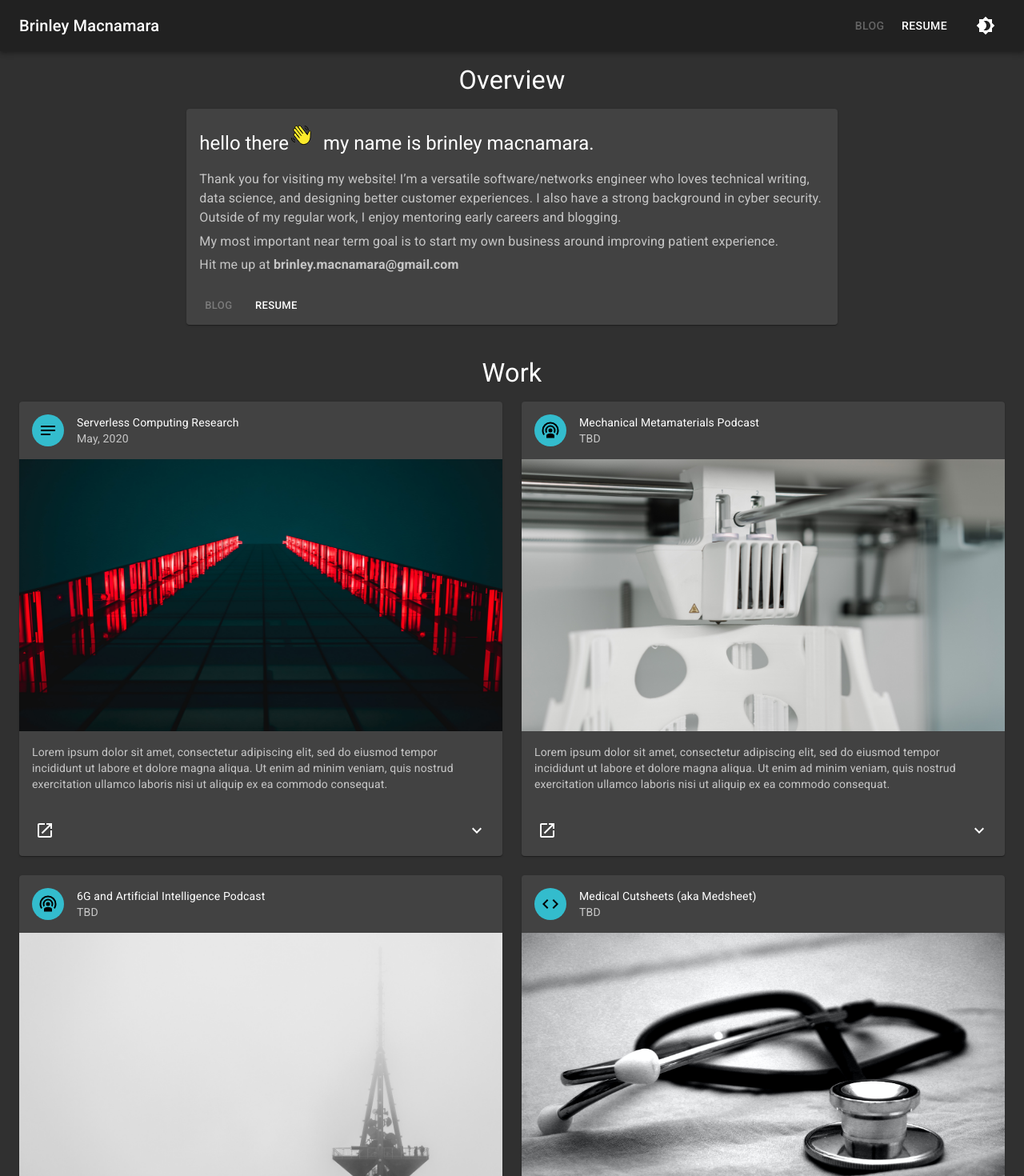
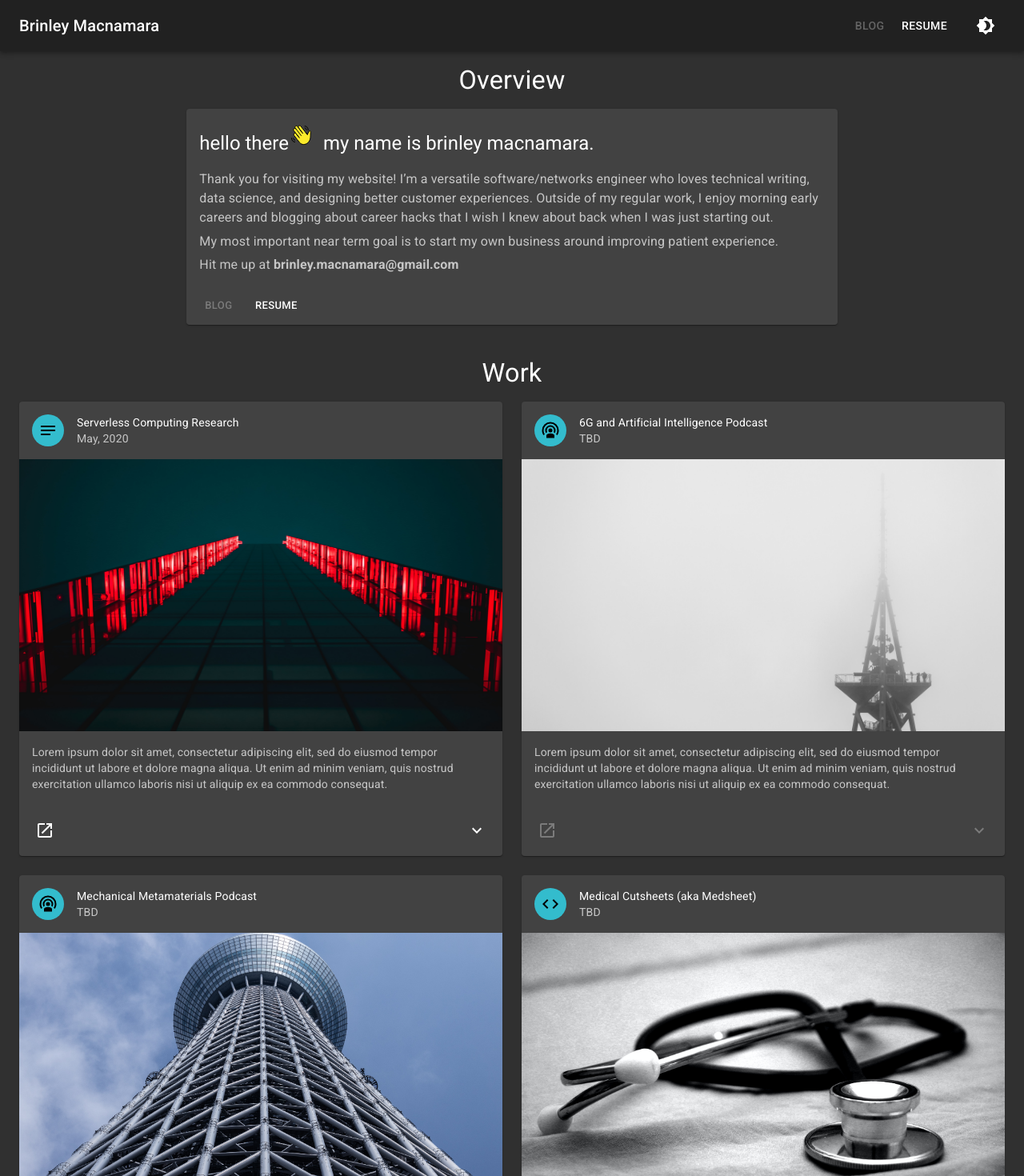
Before and after one commit to brinleym/personal-website, a React (Create React App) app in the folder react-client/: page / in a window 1280 px wide. Shown: the top 1470 px of the page at 80% size. Built offline with nearby package versions, Linux system fonts and the light colour scheme.

Commit message:
added dynamic disabling of buttons on work cards that represent unpublished work and switch Metamaterials podcast image

```diff
--- a/react-client/src/components/BioCard.js
+++ b/react-client/src/components/BioCard.js
@@ -52,9 +52,8 @@ export default function BioCard() {
           </div>
           <Typography variant="body1" color="textSecondary" component="p" gutterBottom>
             Thank you for visiting my website! I’m a versatile software/networks engineer who loves
-            technical writing, data science, and designing better customer experiences. I also
-            have a strong background in cyber security.
-            Outside of my regular work, I enjoy mentoring early careers and blogging.
+            technical writing, data science, and designing better customer experiences. Outside of my regular work,
+            I enjoy morning early careers and blogging about career hacks that I wish I knew about back when I was just starting out.
           </Typography>
           <Typography variant="body1" color="textSecondary" component="p" gutterBottom>
             My most important near term goal is to start my own business around improving patient experience.
--- a/react-client/src/components/WorkCard.js
+++ b/react-client/src/components/WorkCard.js
@@ -99,6 +99,7 @@ export default function WorkCard(props) {
             aria-label="open in new tab"
             href={props.link}
             target="_blank"
+            disabled={props.date === "TBD" ? true : false}
           >
             <LaunchIcon />
           </IconButton>
@@ -110,6 +111,7 @@ export default function WorkCard(props) {
           onClick={handleExpandClick}
           aria-expanded={expanded}
           aria-label="show more"
+          disabled={props.date === "TBD" ? true : false}
         >
           <ExpandMoreIcon />
         </IconButton>
--- a/react-client/src/components/WorksGrid.js
+++ b/react-client/src/components/WorksGrid.js
@@ -4,7 +4,7 @@ import Grid from '@material-ui/core/Grid';
 import WorkCard from './WorkCard';
 
 import serverless_img from '../static/images/DataCenter.jpg';
-import printer_img from '../static/images/3DPrinter.jpg';
+import lattice_img from '../static/images/LatticeTower.jpg';
 import cellular_img from '../static/images/CellTower.jpg';
 import stethoscope_img from '../static/images/Healthcare.jpg';
 import pi_img from '../static/images/RaspberryPi.jpg';
@@ -39,13 +39,13 @@ const WorksGrid = () => {
           {/* <Paper className={classes.paper}> */}
             <WorkCard
               type="podcast"
-              title="Mechanical Metamaterials Podcast"
+              title="6G and Artificial Intelligence Podcast"
               date="TBD"
-              image={printer_img}
-              image_title="3D printer"
+              image={cellular_img}
+              image_title="Cell Tower"
               description=""
               details=""
-              link="https://drive.google.com/file/d/1n7MitolN3WmklgiO1y5l8ZurzzURxTVj/view?usp=sharing"
+              link="https://drive.google.com/file/d/1HxZPtMnYUs5o6fBDs-uvUXCsNKbC_9uj/view?usp=sharing"
               >
             </WorkCard>
           {/* </Paper> */}
@@ -54,13 +54,13 @@ const WorksGrid = () => {
           {/* <Paper className={classes.paper}> */}
             <WorkCard
               type="podcast"
-              title="6G and Artificial Intelligence Podcast"
+              title="Mechanical Metamaterials Podcast"
               date="TBD"
-              image={cellular_img}
-              image_title="Cell Tower"
+              image={lattice_img}
+              image_title="3D printer"
               description=""
               details=""
-              link="https://drive.google.com/file/d/1HxZPtMnYUs5o6fBDs-uvUXCsNKbC_9uj/view?usp=sharing"
+              link="https://drive.google.com/file/d/1n7MitolN3WmklgiO1y5l8ZurzzURxTVj/view?usp=sharing"
               >
               </WorkCard>
           {/* </Paper> */}
@@ -81,7 +81,6 @@ const WorksGrid = () => {
           {/* </Paper> */}
         </Grid>
         <Grid item xs={12} md={6}>
-          {/* <Paper className={classes.paper}> */}
             <WorkCard
               type="code"
               title="Coming soon: Object-detecting Raspberry Pi"
@@ -93,7 +92,6 @@ const WorksGrid = () => {
               link=""
               >
             </WorkCard>
-          {/* </Paper> */}
         </Grid>
       </Grid>
     </React.Fragment>
```
Also changed, not shown: react-client/src/static/images/LatticeTower.jpg (added). Lines whose indentation alone changed are shown as unchanged.
